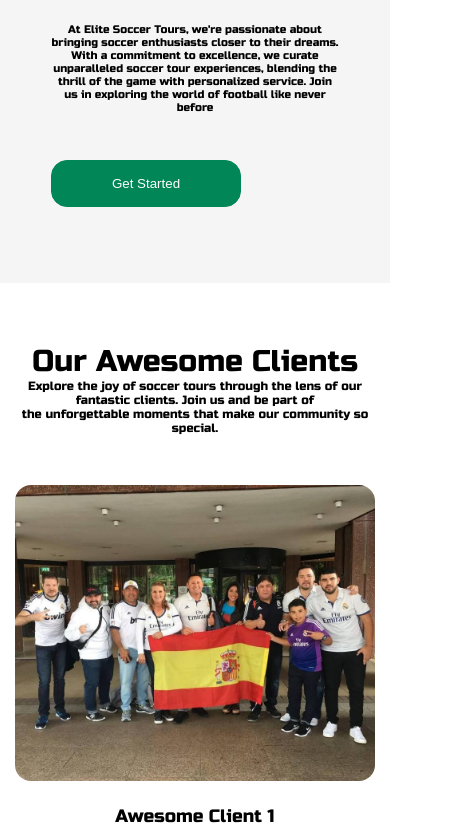
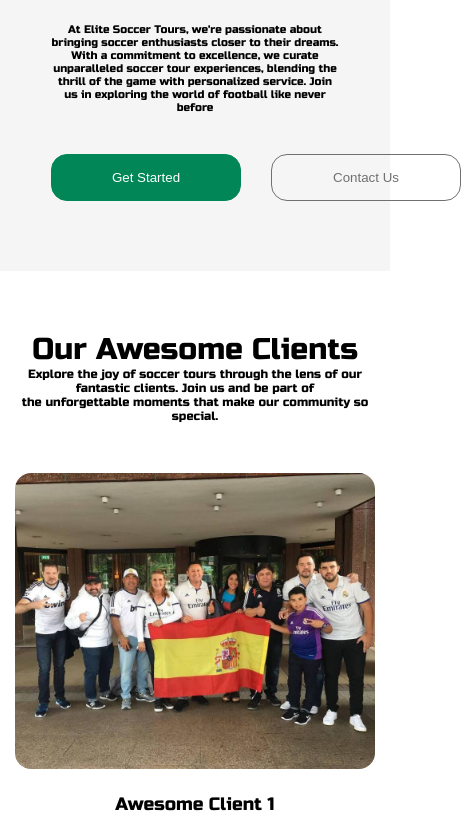
Before and after one commit to JTAgency/eliteSoccerTours, a React (Create React App) app: page / in a window 390 px wide. Shown: the part 2920-3745 px from the top of the page, 476 px wide, since content can reach past the window. Built offline with nearby package versions, Linux system fonts and the light colour scheme; a web font is replaced by a local one.

Commit message:
mobile buttons

```diff
--- a/src/components/Sections/Projects.jsx
+++ b/src/components/Sections/Projects.jsx
@@ -97,9 +97,9 @@ export default function Projects() {
                 World Cup 2026 action. Don't miss out on the football fever – reserve your unforgettable journey now with Elite Soccer Tours.
               </p>
               <ButtonsRow className="flexNullCenter" style={{ margin: "30px 0" }}>
-                {/* <div style={{ width: "190px" }}>
-                  <FullButton title="Get Started" action={() => alert("clicked")} />
-                </div> */}
+                <div style={{ width: "190px" }}>
+                  <FullButton title="Get Started" />
+                </div>
                 <li className="semiBold font15 pointer" style={{ listStyle: 'none' }}>
                   <Link activeClass="active" style={{ padding: "10px 15px", textDecoration: 'none' }} to="contact" spy={true} smooth={true} offset={-80}>
                     <div style={{ width: "190px", marginLeft: "15px" }}>
--- a/src/components/Sections/Services.jsx
+++ b/src/components/Sections/Services.jsx
@@ -71,16 +71,15 @@ export default function Services() {
                 </p>
                 <ButtonsRow className="flexNullCenter" style={{ margin: "30px 0"}}>
                   <li className="semiBold font15 pointer" style={{ listStyle: 'none' }}>
-                    <Link activeClass="active" style={{ padding: "10px 15px", textDecoration: 'none' }} to="contact" spy={true} smooth={true} offset={-80}>
-                      <div style={{ width: "190px" }}>
-                        <FullButton title="Get Started" />
-                      </div>
-                    </Link>
+                    <div style={{ width: "190px" }}>
+                      <FullButton title="Get Started" />
+                    </div>
                   </li>
-
-                  {/* <div style={{ width: "190px", marginLeft: "15px" }}>
-                    <FullButton title="Contact Us" action={() => alert("clicked")} border />
-                  </div> */}
+                  <Link activeClass="active" style={{ padding: "10px 15px", textDecoration: 'none' }} to="contact" spy={true} smooth={true} offset={-80}>
+                    <div style={{ width: "190px", marginLeft: "15px" }}>
+                      <FullButton title="Contact Us" border />
+                    </div>
+                  </Link>
                 </ButtonsRow>
               </AddLeft>
               <AddRight>
```
Also changed, not shown: src/assets/svg/footer_logo.png.
